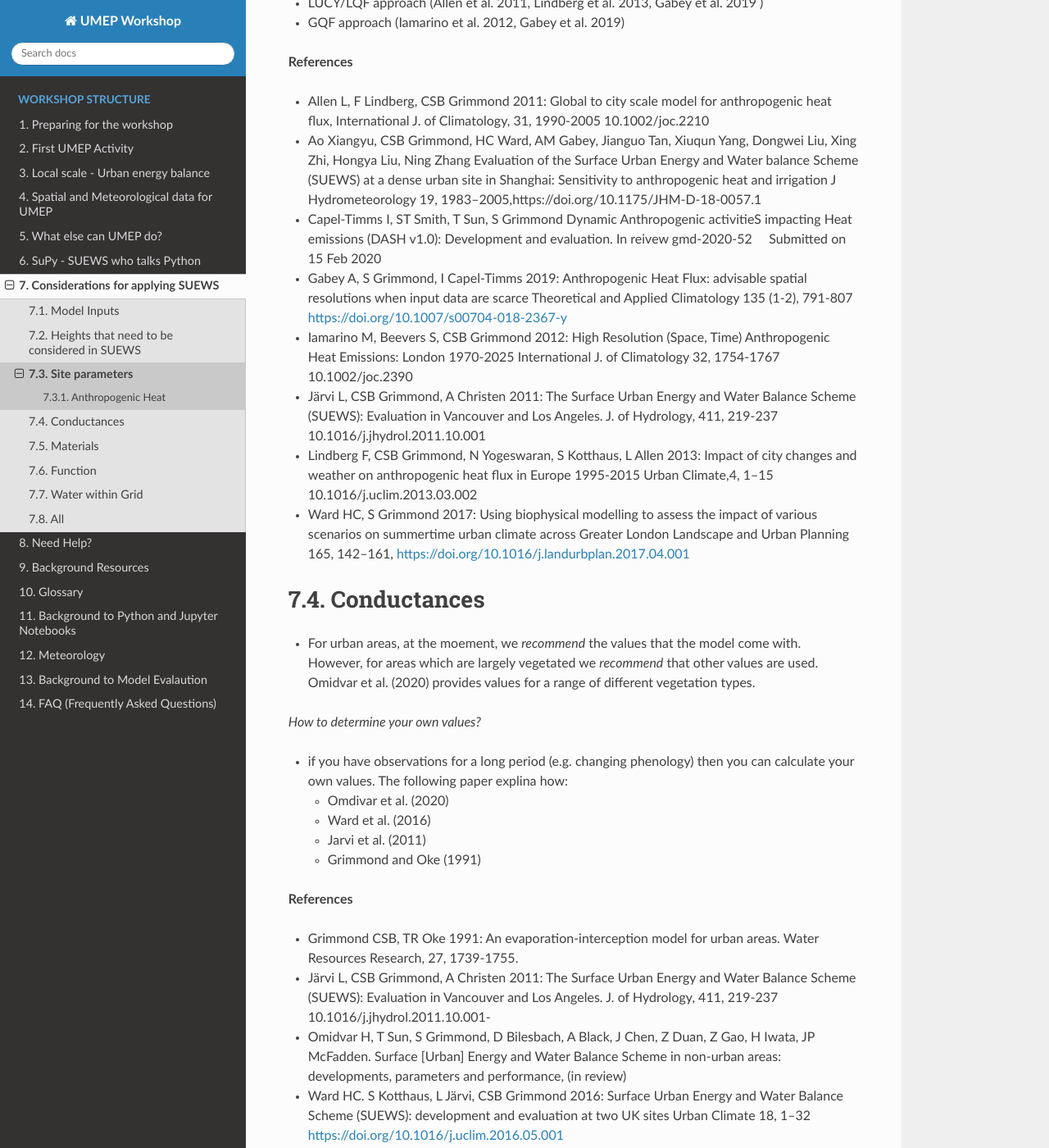
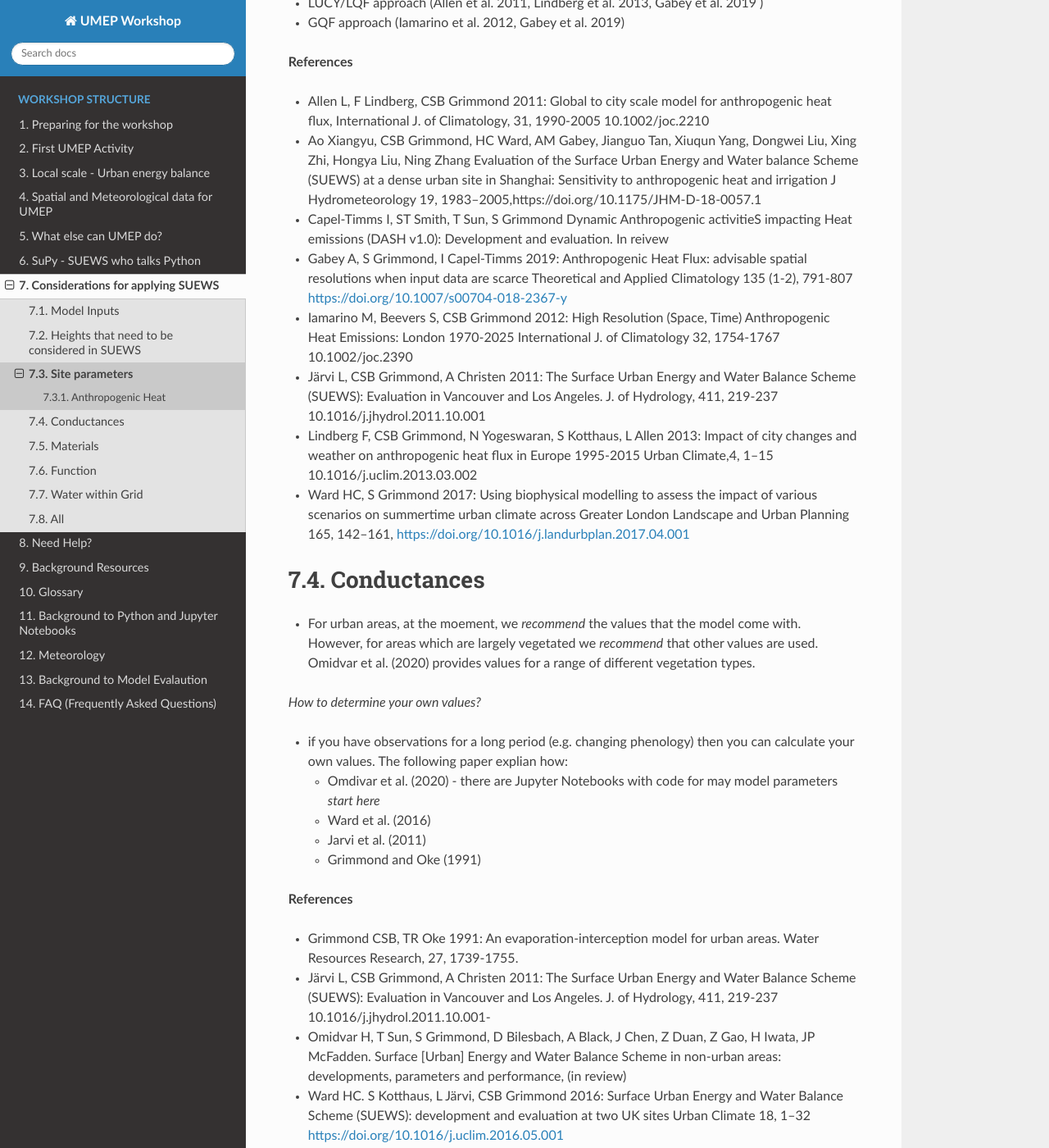
Before and after one commit to Urban-Meteorology-Reading/UMEP-Workshop, a Sphinx documentation site: the page built from source/Parameters/T1.rst, in a window 1280 px wide and 1400 px high, scrolled down 1065 px. Shown: the whole window at 82% size. Built offline with Sphinx 7.4.7 and the Read the Docs theme 2.0.0, drawn with Linux system fonts in a browser that asks for light colours.

Commit message:
Update T1.rst

```diff
--- a/source/Parameters/T1.rst
+++ b/source/Parameters/T1.rst
@@ -2,6 +2,7 @@
 
 Site parameters
 ----------------
+
 
  .. list-table:: Site parameters
    :header-rows: 1
@@ -59,8 +60,7 @@ Anthropogenic Heat
 
 - Allen L, F Lindberg, CSB Grimmond 2011: Global to city scale model for anthropogenic heat flux, International J. of Climatology, 31, 1990-2005 10.1002/joc.2210
 - Ao Xiangyu, CSB Grimmond, HC Ward, AM Gabey, Jianguo Tan, Xiuqun Yang, Dongwei Liu, Xing Zhi, Hongya Liu, Ning Zhang Evaluation of the Surface Urban Energy and Water balance Scheme (SUEWS) at a dense urban site in Shanghai: Sensitivity to anthropogenic heat and irrigation J Hydrometeorology 19, 1983–2005,https://doi.org/10.1175/JHM-D-18-0057.1
-- Capel-Timms I, ST Smith, T Sun, S Grimmond Dynamic Anthropogenic activitieS impacting Heat emissions (DASH v1.0): Development and evaluation. In reivew gmd-2020-52     Submitted on 15 Feb 2020
-
+- Capel-Timms I, ST Smith, T Sun, S Grimmond Dynamic Anthropogenic activitieS impacting Heat emissions (DASH v1.0): Development and evaluation. In reivew
 - Gabey A, S Grimmond, I Capel-Timms 2019: Anthropogenic Heat Flux: advisable spatial resolutions when input data are scarce Theoretical and Applied Climatology 135 (1-2), 791-807 https://doi.org/10.1007/s00704-018-2367-y
 - Iamarino M, Beevers S, CSB Grimmond 2012: High Resolution (Space, Time) Anthropogenic Heat Emissions: London 1970-2025 International J. of Climatology 32, 1754-1767 10.1002/joc.2390
 - Järvi L, CSB Grimmond, A Christen 2011: The Surface Urban Energy and Water Balance Scheme (SUEWS): Evaluation in Vancouver and Los Angeles. J. of Hydrology, 411, 219-237 10.1016/j.jhydrol.2011.10.001
@@ -76,9 +76,9 @@ Conductances
 
 *How to determine your own values?*
 
-- if you have observations for a long period (e.g. changing phenology) then you can calculate your own values. The following paper explina how:
+- if you have observations for a long period (e.g. changing phenology) then you can calculate your own values. The following paper explian how:
 
-  - Omdivar et al. (2020)
+  - Omdivar et al. (2020) - there are Jupyter Notebooks with code for may model parameters *start here*
   - Ward et al. (2016)
   - Jarvi et al. (2011)
   - Grimmond and Oke (1991)
```
